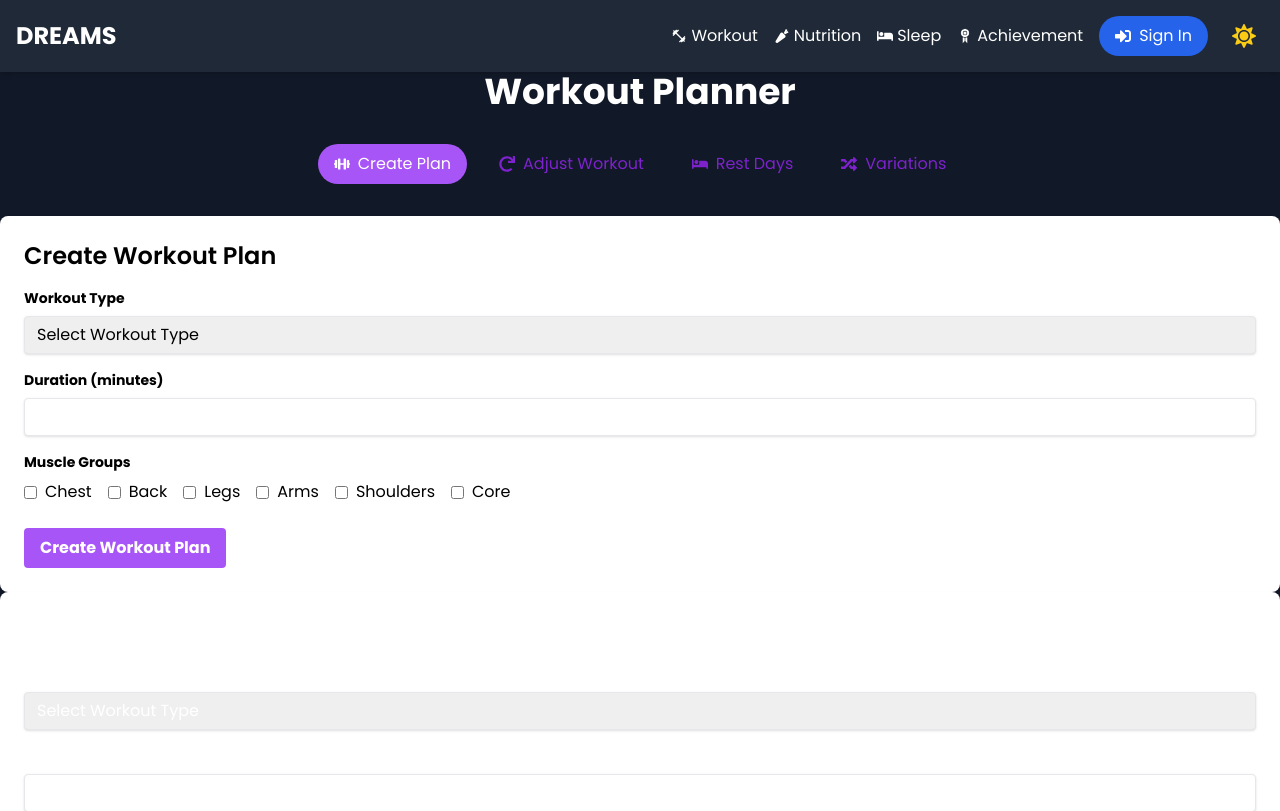
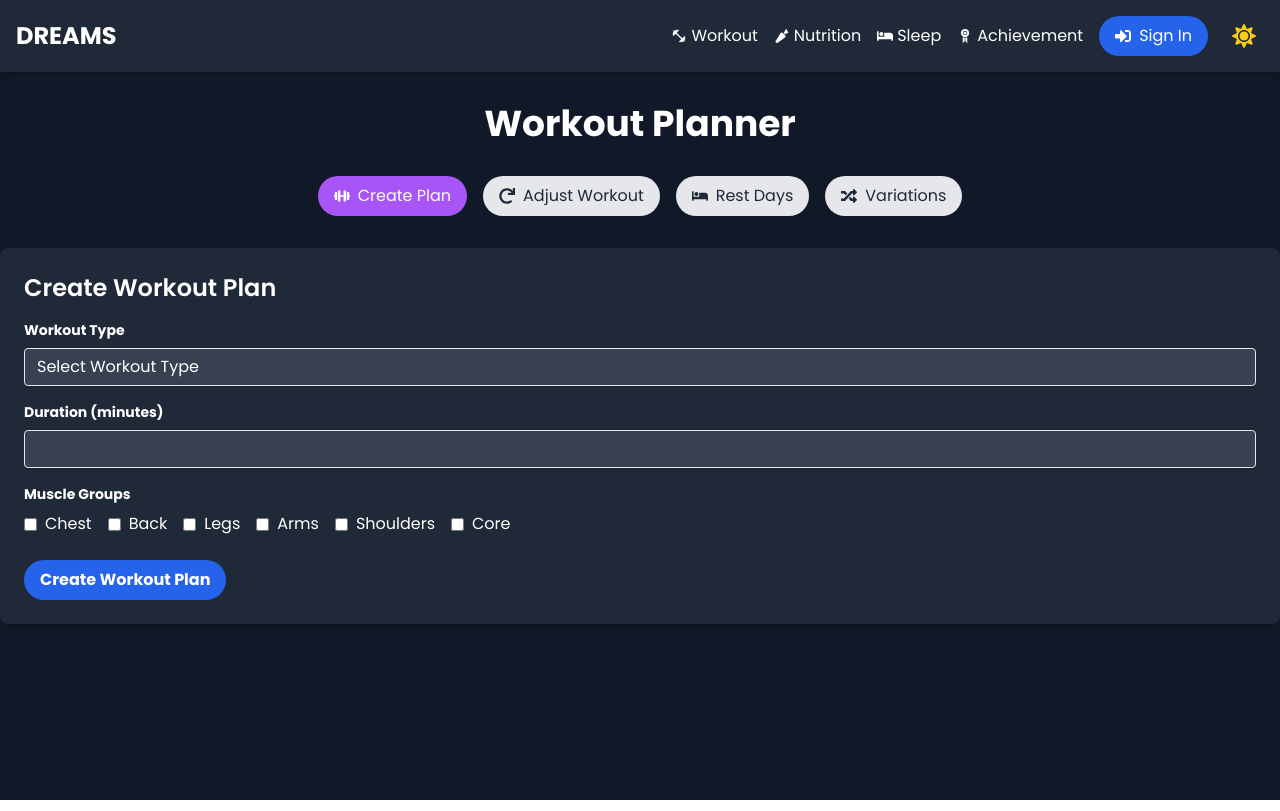
Before and after one commit to BanhNg2005/Gym-Chatbot, a React (Create React App) app: page /workout in a window 1280 px wide. Shown: the top 811 px of the page. Built offline with nearby package versions, Linux system fonts and the light colour scheme.

Commit message:
fix the duplicate blocks in workout component

```diff
--- a/src/components/workout.js
+++ b/src/components/workout.js
@@ -94,7 +94,7 @@ const Workout = () => {
           </nav>
         </div>
       </header>
-      <h1 className={`text-4xl font-bold text-center mb-8 ${isDarkMode ? 'text-white' : 'text-black'}`}>Workout Planner</h1>
+      <h1 className={`text-4xl font-bold text-center mt-8 mb-8 ${isDarkMode ? 'text-white' : 'text-black'}`}>Workout Planner</h1>
       <div className="flex justify-center space-x-4 mb-8">
         <TabButton icon={<FaDumbbell />} label="Create Plan" active={activeTab === "create"} onClick={() => handleTabChange("create")} />
         <TabButton icon={<FaRedo />} label="Adjust Workout" active={activeTab === "adjust"} onClick={() => handleTabChange("adjust")} />
@@ -102,18 +102,17 @@ const Workout = () => {
         <TabButton icon={<FaRandom />} label="Variations" active={activeTab === "variations"} onClick={() => handleTabChange("variations")} />
       </div>
 
-      {activeTab === "create" && <CreateWorkoutPlan onCreateWorkout={handleCreateWorkout} />}
-      {activeTab === "adjust" && <AdjustWorkout onAdjustWorkout={handleAdjustWorkout} />}
-      {activeTab === "rest" && <RestDays onSetRestDay={handleSetRestDay} />}
-      {activeTab === "variations" && <ExerciseVariations onSelectVariation={handleExerciseVariation} />}
       {activeTab === "create" && <CreateWorkoutPlan onCreateWorkout={handleCreateWorkout} isDarkMode={isDarkMode} />}
+      {activeTab === "adjust" && <AdjustWorkout onAdjustWorkout={handleAdjustWorkout} isDarkMode={isDarkMode} />}
+      {activeTab === "rest" && <RestDays onSetRestDay={handleSetRestDay} isDarkMode={isDarkMode} />}
+      {activeTab === "variations" && <ExerciseVariations onSelectVariation={handleExerciseVariation} isDarkMode={isDarkMode} />}
     </div>
   );
 };
 
-const TabButton = ({ icon, label, active, onClick }) => (
+const TabButton = ({ icon, label, active, onClick, isDarkMode }) => (
   <button
-    className={`flex items-center space-x-2 px-4 py-2 rounded-full ${active ? "bg-purple-500 text-white" : "bg-lavender-200 text-purple-700"}`}
+    className={`flex items-center space-x-2 px-4 py-2 rounded-full ${active ? "bg-purple-500 text-white" : `${isDarkMode ? "bg-gray-700 text-gray-200" : "bg-gray-200 text-gray-800"}`}`}
     onClick={onClick}
   >
     {icon}
@@ -140,7 +139,6 @@ const CreateWorkoutPlan = ({ onCreateWorkout, isDarkMode }) => {
     }
 
     onCreateWorkout({ workoutType, duration, muscleGroups });
-    // Reset form
     setWorkoutType("");
     setDuration("");
     setMuscleGroups([]);
@@ -148,7 +146,7 @@ const CreateWorkoutPlan = ({ onCreateWorkout, isDarkMode }) => {
   };
 
   return (
-    <div className="bg-white shadow-md rounded-lg p-6">
+    <div className={`shadow-md rounded-lg p-6 ${isDarkMode ? "bg-gray-800 text-white" : "bg-white text-gray-900"}`}>
       <h2 className={`text-2xl font-semibold mb-4 ${isDarkMode ? 'text-white' : 'text-black'}`}>Create Workout Plan</h2>
       <form onSubmit={handleSubmit}>
         <div className="mb-4">
@@ -157,7 +155,7 @@ const CreateWorkoutPlan = ({ onCreateWorkout, isDarkMode }) => {
           </label>
           <select
             id="workoutType"
-            className={`shadow appearance-none border rounded w-full py-2 px-3 leading-tight focus:outline-none focus:shadow-outline ${errors.workoutType ? "border-red-500" : ""} ${isDarkMode ? 'text-white' : 'text-black'}`}
+            className={`shadow appearance-none border rounded w-full py-2 px-3 leading-tight focus:outline-none focus:shadow-outline ${errors.workoutType ? "border-red-500" : ""} ${isDarkMode ? 'bg-gray-700 text-white' : 'bg-gray-200 text-black'}`}
             value={workoutType}
             onChange={(e) => setWorkoutType(e.target.value)}
           >
@@ -175,7 +173,7 @@ const CreateWorkoutPlan = ({ onCreateWorkout, isDarkMode }) => {
           <input
             type="number"
             id="duration"
-            className={`shadow appearance-none border rounded w-full py-2 px-3 leading-tight focus:outline-none focus:shadow-outline ${errors.duration ? "border-red-500" : ""} ${isDarkMode ? 'text-white' : 'text-black'}`}
+            className={`shadow appearance-none border rounded w-full py-2 px-3 leading-tight focus:outline-none focus:shadow-outline ${errors.duration ? "border-red-500" : ""} ${isDarkMode ? 'bg-gray-700 text-white' : 'bg-gray-200 text-black'}`}
             value={duration}
             onChange={(e) => setDuration(e.target.value)}
           />
@@ -207,7 +205,7 @@ const CreateWorkoutPlan = ({ onCreateWorkout, isDarkMode }) => {
         </div>
         <button
           type="submit"
-          className="bg-purple-500 hover:bg-purple-600 text-white font-bold py-2 px-4 rounded focus:outline-none focus:shadow-outline"
+          className="bg-blue-600 hover:bg-blue-700 text-white font-bold py-2 px-4 rounded-3xl focus:outline-none focus:shadow-outline"
         >
           Create Workout Plan
         </button>
```
